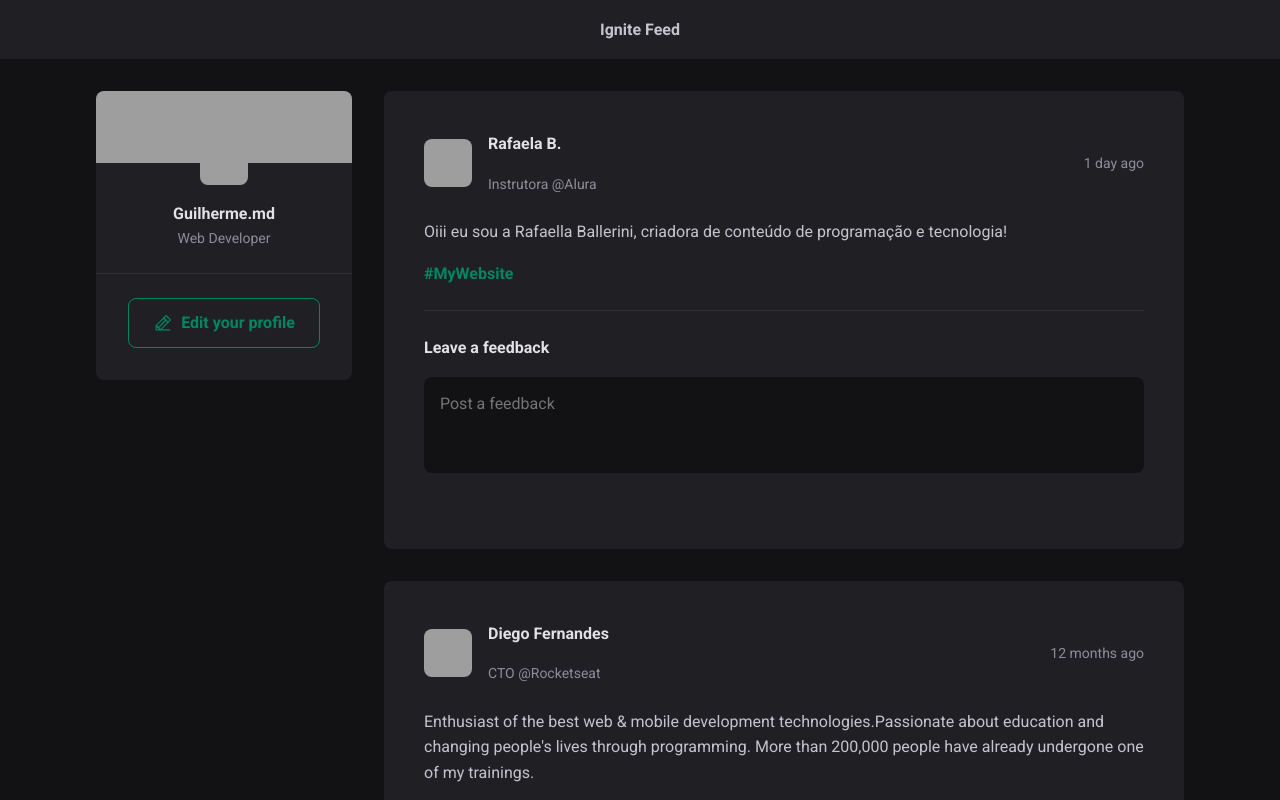
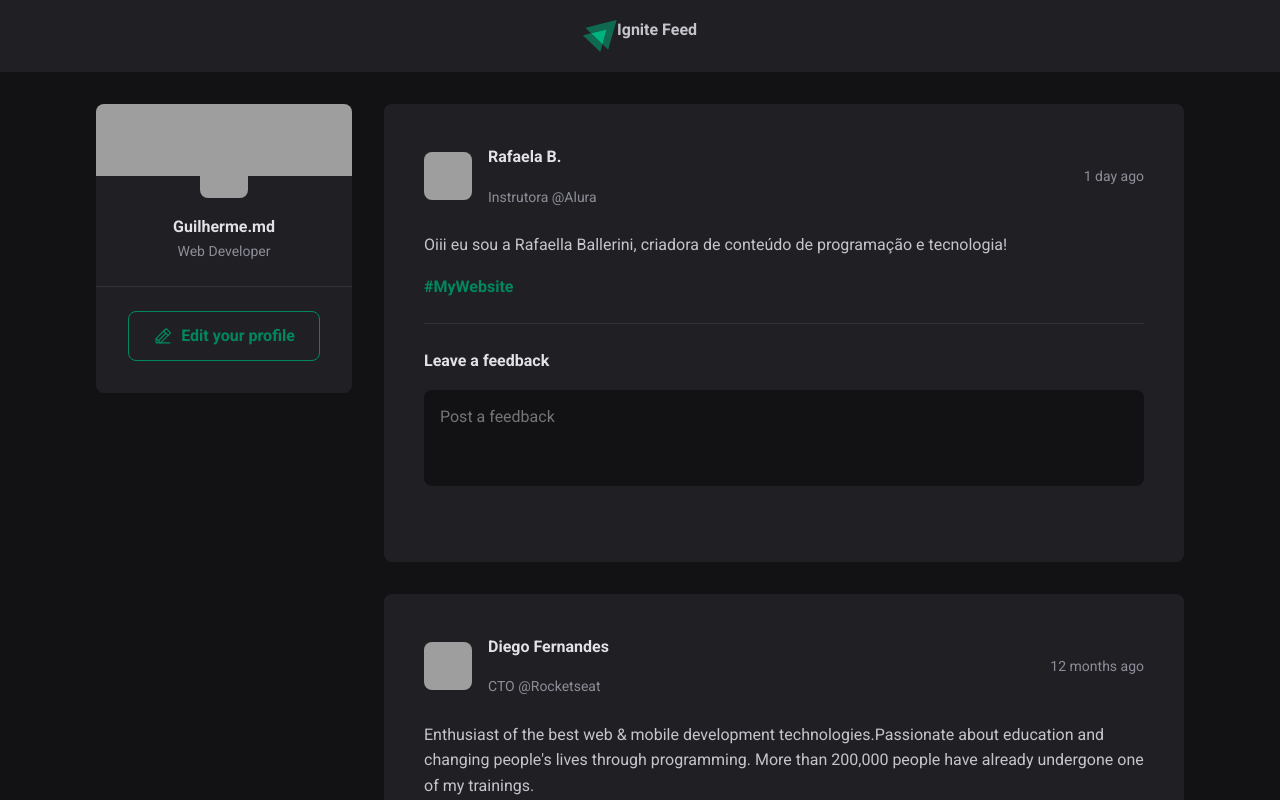
Before and after one commit to guilhermemd/rocketseat_project01_ts, a React (Vite) app: page / in a window 1280 px wide. Shown: the top 800 px of the page. Built offline with nearby package versions, Linux system fonts and the light colour scheme; grey boxes are pictures that could not be loaded; a web font is replaced by a local one.

Commit message:
fix: tryng fx import svg on header

```diff
--- a/src/components/Header.tsx
+++ b/src/components/Header.tsx
@@ -1,10 +1,10 @@
 import styles from "./Header.module.css";
 
-// import igniteLogo from "../assets/ignitelogo.svg";
+import igniteLogo from "../assets/ignitelogo.svg";
 export function Header() {
   return (
     <header className={styles.header}>
-      {/* <img src={igniteLogo} alt="logo ignite" /> */}
+      <img src={igniteLogo} alt="logo ignite" />
       <strong>Ignite Feed</strong>
     </header>
   );
```
